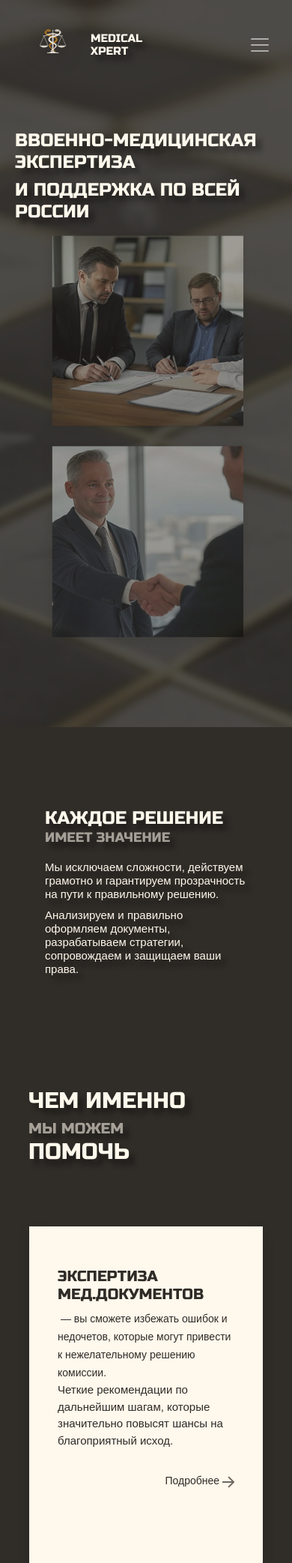
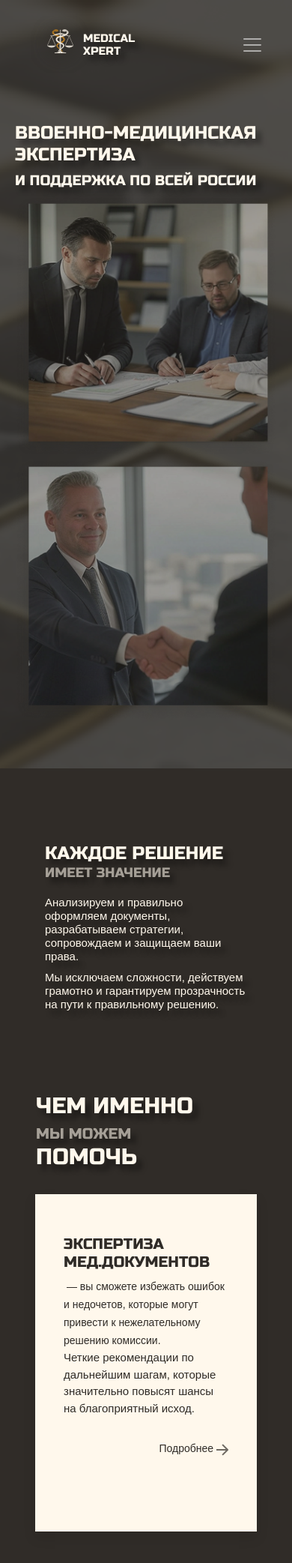
Before and after one commit to MarkTOPI/MedicalXpert, a PHP site: page / in a window 390 px wide. Shown: the top 2085 px of the page at 75% size. Run offline with PHP 8.4, Linux system fonts and the light colour scheme; some libraries are stand-ins or nearby versions.

Commit message:
mobile-fix

```diff
--- a/css/style.css
+++ b/css/style.css
@@ -963,7 +963,8 @@ height: 50vh;
         margin-right: 50px;
     }
     .lift {
-        margin: 100px 0;
+        margin: 0;
+        padding-top: 0 !important;
     }
     .scroll-content .item {
         padding:  30px;
@@ -995,6 +996,7 @@ height: 50vh;
 
 /* Для мобильных устройств */
 @media (max-width: 767px) {
+
     .grid-container-fluid {
         display: flex;
         flex-direction: column;
@@ -1037,8 +1039,16 @@ height: 50vh;
 
     }
 
-    .head-mob-text h1{
+    .container-fluid-about_mobile{
+        padding: 0;
+    }
+
+    .head-mob-text{
         font-size: 24px;
+    }
+
+    .header_subtext-mobile{
+        font-size: 19px;
     }
 
     .image-header{
@@ -1071,6 +1081,8 @@ height: 50vh;
     }
     .navbar-toggler, .head-mob-text, .mobail {
         display: block;
+        width: 2.5 em;
+        height: 2.5 em;
     }
     .navbar-nav {
         text-align: center;
@@ -1090,7 +1102,7 @@ height: 50vh;
     .box-info {
         height: 100%;
         width: 100%;
-        padding: 40px;
+        padding: 0 40px;
     }
     .box-info p, .box-info h3 {
         margin: 10px 20px;
@@ -1151,6 +1163,10 @@ height: 50vh;
         align-self: flex-end;
         margin-left: auto;
         margin-right: 0;
+    }
+    .box-footer-info_button-img_mobile{
+        height: 15px;
+        margin-top: -5px;
     }
     .grid-item:nth-child(odd) .card-front {
         background-color: #FFF9ED; /* Светлый фон */
@@ -1242,8 +1258,13 @@ height: 50vh;
         padding: 100px 0;
     }
     .container-fluid {
-    padding: 0;
+    padding-top: 0 !important;
     }
+
+    .container-fluid-about_mobile {
+        margin-top: 100px;
+    }
+
     .row{
         margin-right: 0;
     }
@@ -1329,6 +1350,7 @@ body {
 
     .navbar-brand span{
         font-size: 15px;
+        margin-left: -20px;
     }
 
     .navbar-brand_mobile{
@@ -1371,10 +1393,11 @@ body {
 @media (max-width: 480px) {
     .image-header{
         height: 100%;
+        padding: 0 0 55px 0;
     }
 
     .image-overlay{
-        padding: 70px 20px 0px 20px;
+        padding: 100px 20px 0px 20px;
     }
 
     .grid-item {
@@ -1386,7 +1409,7 @@ body {
         font-size: 20px;
     }
     .mobimg img {
-        width: 80%;
+        width: 100%;
     }
     .box-info h3 {
         font-size: 24px;
@@ -1397,4 +1420,7 @@ body {
     .box-info p {
         font-size: 15px;
     }
+    .container-fluid_help-text {
+        padding: 50px 50px 0px 50px;
+    }
 }
--- a/index.html
+++ b/index.html
@@ -95,7 +95,9 @@
 
                 </ul>
                 <br><br><br><br>
-                <button class="btn main-form">Консультация-></button>
+                <div class="box-footer-info_button">
+                    <button class="btn cons-form">Консультация <img src="./img/consultation_arrow.svg" alt="strelka"></button>
+                </div>
                 <!-- Кнопка для закрытия меню -->
                 <button class="close-menu-btn" aria-label="Close menu">&#10005;</button>
             </div>
@@ -112,9 +114,9 @@
                 <h1 class="headerText">Каждое решение</h1>
                 <h1 class="headerText">имеет значение</h1>
 
-            <div class="head-mob-text">
-                <h1>ввоенно-медицинская экспертиза</h1>
-                <h1>и поддержка по всей России</h1>
+            <div class="">
+                <h1 class="head-mob-text">ввоенно-медицинская экспертиза</h1>
+                <h1 class="header_subtext-mobile">и поддержка по всей России</h1>
             </div>
             <div class="mobimg">
                 <img src="img/mobHeaderOne.png" alt="Значимое решение">
@@ -126,7 +128,7 @@
 
 
     <!-- Блок с заголовком и текстом -->
-    <section class="container-fluid_about container-fluid py-5" id="about">
+    <section class="container-fluid_about container-fluid container-fluid-about_mobile py-5" id="about">
         <div class="box-info desctop" >
             <h3 class="">Профессиональная военно-медицинская экспертиза и поддержка по всей России</h3>
             <p class="">Мы исключаем сложности, действуем грамотно и гарантируем прозрачность
@@ -140,17 +142,20 @@
                 <h3 class="max">Каждое решение</h3>
                 <h3 class="min">имеет значение</h3>
             </div>
-            <p class="">Мы исключаем сложности, действуем грамотно и гарантируем прозрачность
-                на&nbsp;пути к правильному решению.</p>
-                <p class="">Анализируем и правильно оформляем документы,
+            <p class="">
+                Анализируем и правильно оформляем документы,
                 разрабатываем стратегии, сопровождаем и защищаем ваши права.
-                </p>
+            </p>
+            <p class="">
+                Мы исключаем сложности, действуем грамотно и гарантируем прозрачность
+            на&nbsp;пути к правильному решению.
+            </p>
         </div>
 
     </section>
     <section class="container-fluid_help container-fluid">
         <div class="row mb-4 disply-js container-fluid_help-title">
-            <div class="col-md-5 marg padin" id="uslugi" >
+            <div class="container-fluid_help-text col-md-5 marg padin" id="uslugi" >
                 <h2>Чем именно</h2>
                 <h3>мы можем</h3>
                 <h2>помочь</h2>
@@ -222,7 +227,7 @@
                             <span>— проводим подробный анализ вашей ситуации и разрабатываем индивидуальный план действий.</span>
                             <p>Мы помогаем получить необходимые медицинские заключения, сопровождаем на всех этапах увольнения и защищаем ваши права в медицинских и правовых инстанциях.</p>
                         </div>
-                        <span>Подробнее <img src="./img/arrow_light.svg" alt="strelka"></span>
+                        <span>Подробнее <img src="./img/arrow_dark.svg" alt="strelka"></span>
                     </div>
                     <div class="card-back">
                         <div class="text">
@@ -233,7 +238,7 @@
                             <p>— Консультации и защита прав военнослужащего в медицинских и правовых инстанциях.</p>
 
                         </div>
-                        <span>Оставить заявку <img src="./img/arrow_light.svg" alt="strelka"></span>
+                        <span>Оставить заявку <img src="./img/arrow_dark.svg" alt="strelka"></span>
                     </div>
                 </div>
             </div>
@@ -322,7 +327,7 @@
                             <span>— мы поможем оформить все необходимые документы и добиться получения ВМП в кратчайшие сроки.</span>
                             <p>Позволяет получить доступ к самым современным методам лечения, включая операции, реабилитацию и инновационные медицинские технологии.</p>
                         </div>
-                        <span>Подробнее <img src="./img/arrow_light.svg" alt="strelka"></span>
+                        <span>Подробнее <img src="./img/arrow_dark.svg" alt="strelka"></span>
                     </div>
                     <div class="card-back">
                         <div class="text">
@@ -333,7 +338,7 @@
                             <p>— Контроль за процессом получения помощи.</p>
 
                         </div>
-                        <span>Оставить заявку <img src="./img/arrow_light.svg" alt="strelka"></span>
+                        <span>Оставить заявку <img src="./img/arrow_dark.svg" alt="strelka"></span>
                     </div>
                 </div>
             </div>
@@ -393,7 +398,7 @@
                                 и предложим индивидуальное решение,
                                 даже если его нет в списке стандартных услуг.</p>
                         </div>
-                        <button class="cons-form">Консультация <img src="./img/consultation_arrow.svg" alt="strelka"></button>
+                        <button class="cons-form">Консультация <img class="box-footer-info_button-img_mobile" src="./img/consultation_arrow.svg" alt="strelka"></button>
                     </div>
 
     </section>
@@ -609,7 +614,7 @@
                         <p>Оставьте заявку на консультацию, чтобы обсудить ваш случай с профессионалами и избежать критических ошибок.</p>
                         <p>Чем раньше вы начнете, тем больше шансов на успех.</p>
                     </div>
-                    <button class="cons-form">Консультация -></button>
+                    <button class="cons-form">Консультация <img class="box-footer-info_button-img_mobile" src="./img/consultation_arrow.svg" alt="strelka"></button>
                 </div>
 
     </section>
@@ -754,7 +759,7 @@
     </div>
     <div class="custom-grid-container">
         <div class="custom-grid-item item-one">
-            <img src="./img/numbers/one.png" alt="" srcset="">
+            <img src="./img/bg_mb1.svg" alt="" srcset="">
             <div class="custom-card">
                 <div class="custom-card-front">
                     <h4>Оставьте заявку</h4><br>
@@ -765,7 +770,7 @@
         </div>
 
         <div class="custom-grid-item item-three">
-            <img src="./img/numbers/two.png" alt="" srcset="">
+            <img src="./img/bg_mb2.svg" alt="" srcset="">
             <div class="custom-card">
 
                 <div class="custom-card-front">
@@ -846,7 +851,7 @@
                     <div class="content">
                         <p>Оставьте заявку на бесплатную консультацию — разберем вашу ситуацию подробно.</p>
                     </div>
-                    <button class="cons-form">Консультация -></button>
+                    <button class="cons-form">Консультация <img class="box-footer-info_button-img_mobile" src="./img/consultation_arrow.svg" alt="strelka"></button>
                 </div>
 
     </section>
```
Also changed, not shown: img/bg_mb1.svg (added), img/bg_mb2.svg (added), img/bg_mb3.svg (added), img/bg_mb4.svg (added), img/bg_mb5.svg (added).
